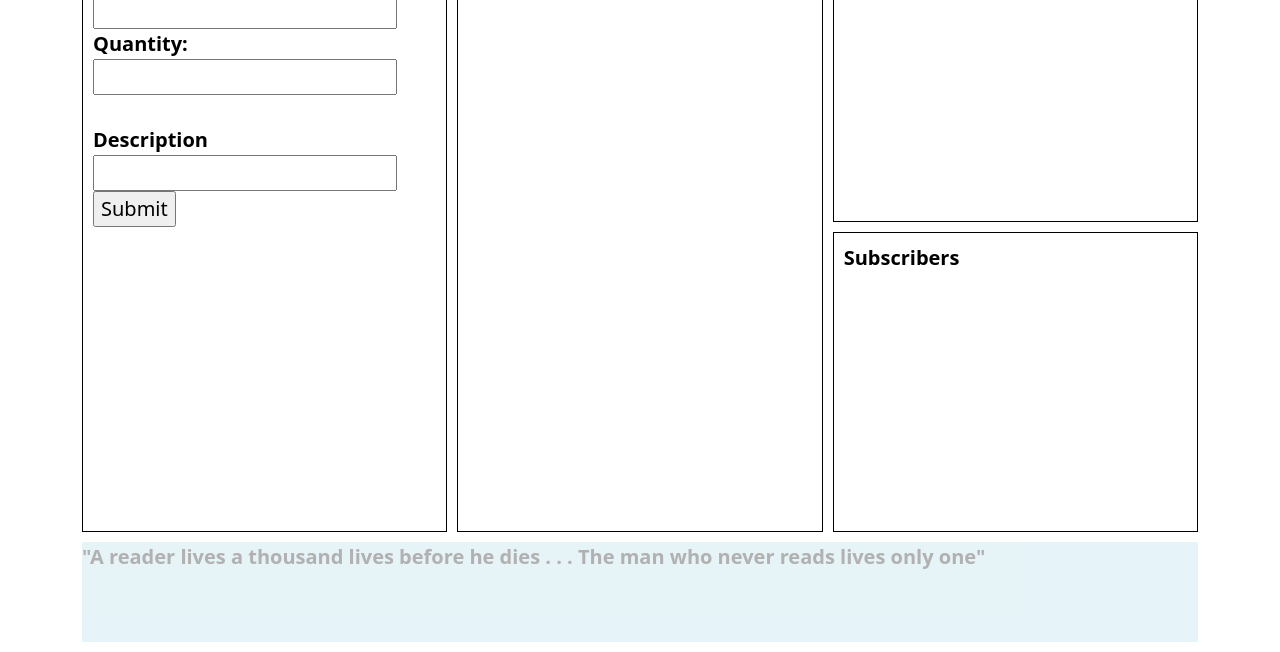
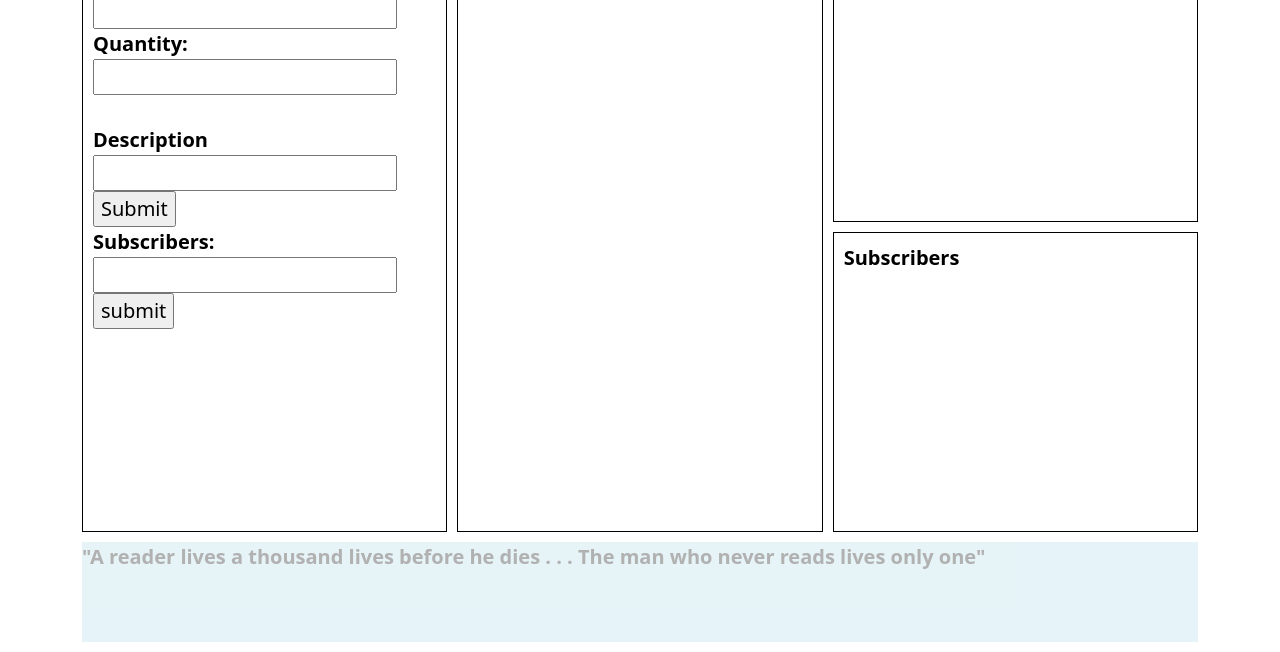
Before and after one commit to codertinie/Independent-project, a plain HTML site: page index.html in a window 1280 px wide. Shown: the part 148-800 px from the top of the page. Drawn offline with nearby package versions, Linux system fonts and the light colour scheme; no server answers.

Commit message:
Added a subscriber input area with a submit button

```diff
--- a/index.html
+++ b/index.html
@@ -28,6 +28,11 @@
 					<input cid="dspn" rows="3"></input>
 					<input type="submit" value="Submit">
 				</form>
+        <form action="">
+          <label>Subscribers:</label>
+          <input type="text">
+          <input type="button" value="submit">
+        </form>
 			</div>
       <div class="content-large fs-2 " id="bks_available">Books Available
 			</div>
```
